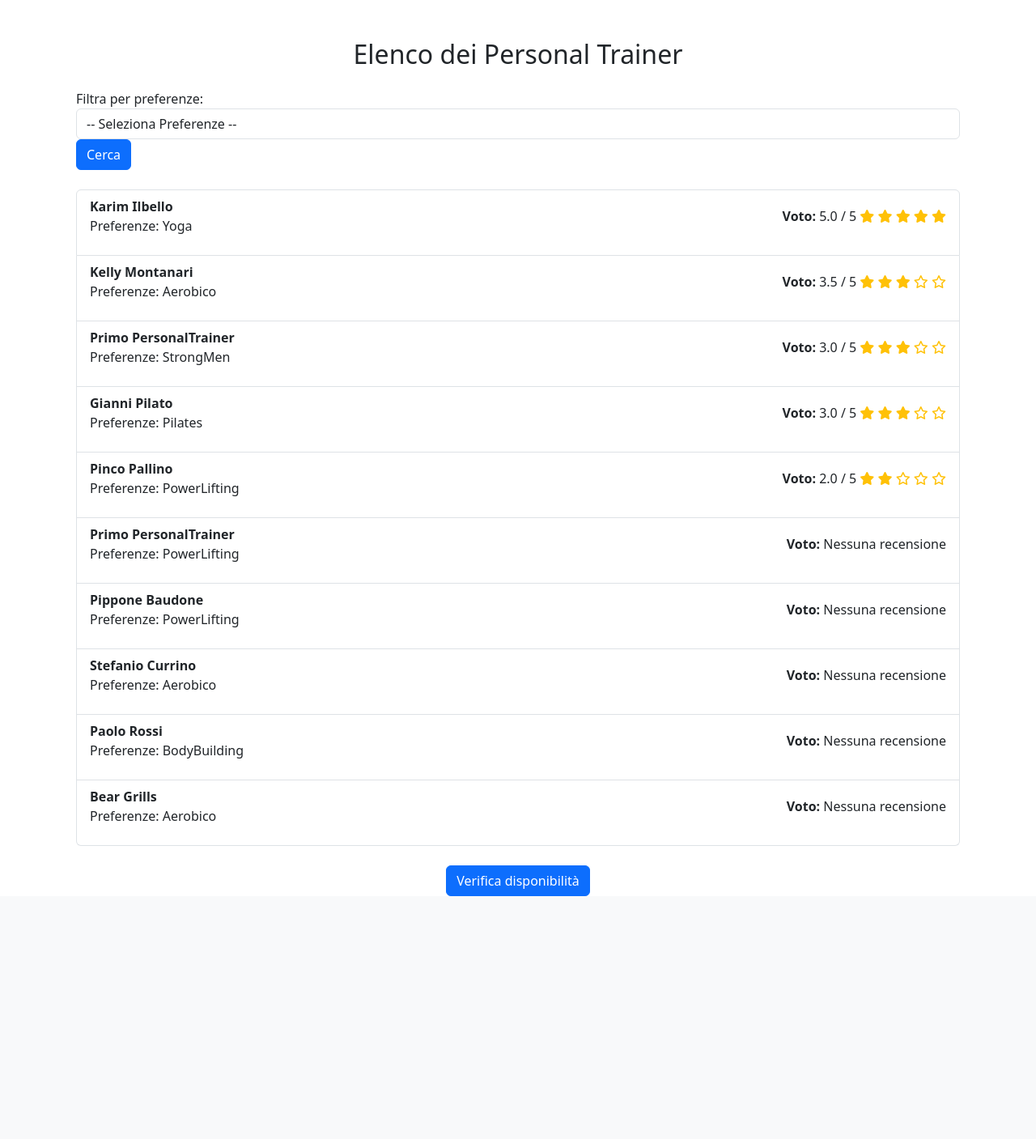
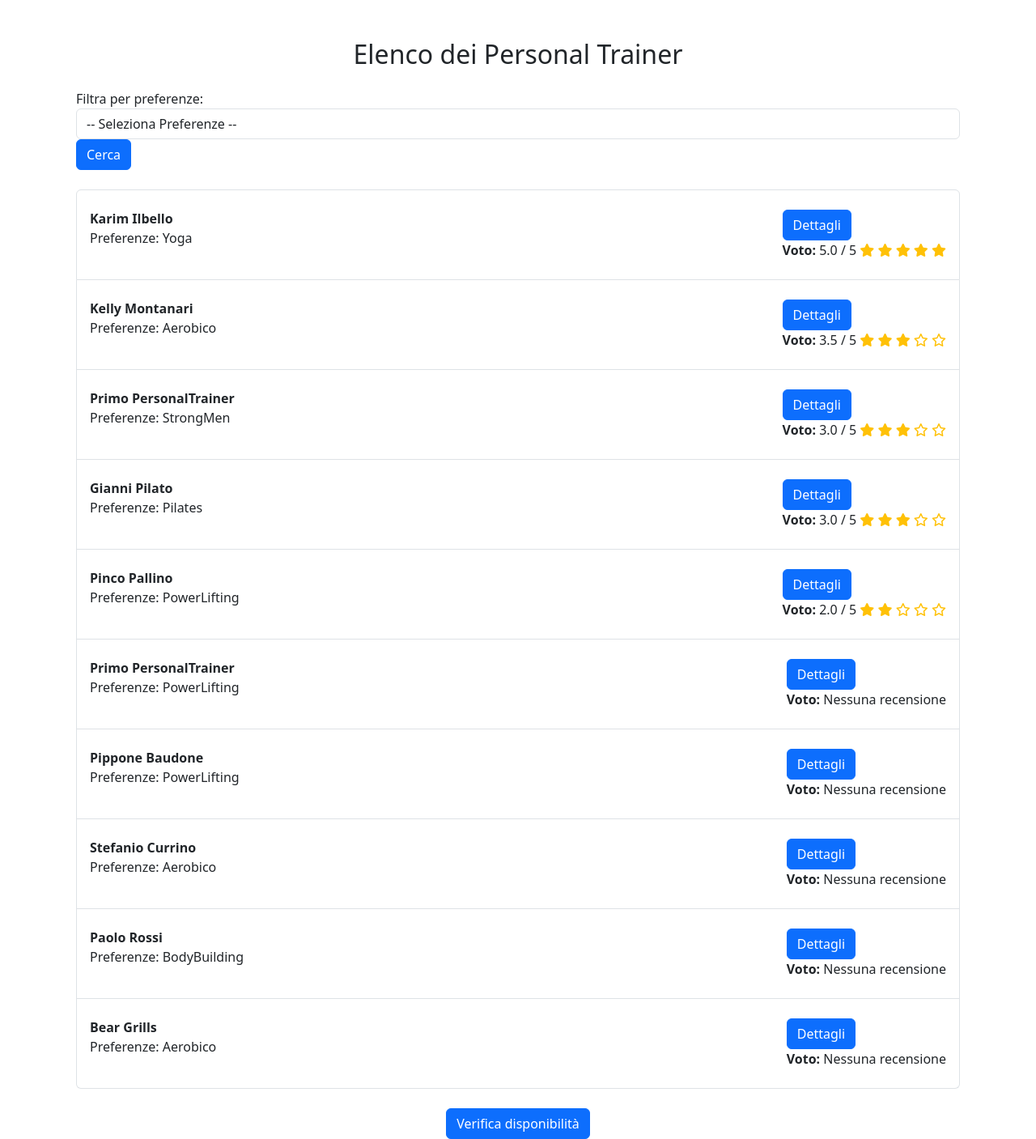
Before and after one commit to Gixter02/Progetto_TechWeb, a Django app: page /trainers/elenco/ in a window 1280 px wide. Shown: the part 56-1463 px from the top of the page at 81% size. Before the commit the page ends 1163 px from the top, so only its background shows below. Run offline with Django 5.2, Linux system fonts and the light colour scheme; data comes from the database, SQL or seed files in the repository.

Commit message:
Aggiunto bottone dettagli in personal_trainer_elenco.html

```diff
--- a/trainers/templates/trainers/personal_trainer_elenco.html
+++ b/trainers/templates/trainers/personal_trainer_elenco.html
@@ -30,7 +30,9 @@
                     <strong>{{ personal_trainer.nome }} {{ personal_trainer.cognome }}</strong>
                     <p>Preferenze: {{ personal_trainer.get_preferenze_display }}</p>
                 </div>
+
                 <div>
+                    <a href="{% url 'trainers:personal_trainer_review' personal_trainer.pk %}" class="btn btn-primary mt-3">Dettagli</a>
                     <p><strong> Voto: </strong>
                         {% if personal_trainer.media_voto %}
                             {{ personal_trainer.media_voto|floatformat:1 }} / 5
```
